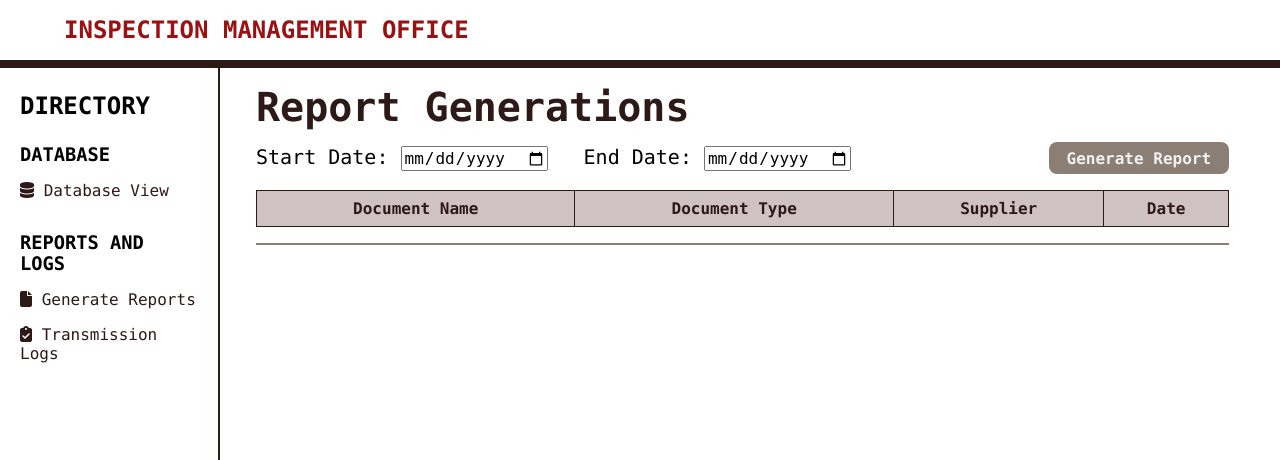
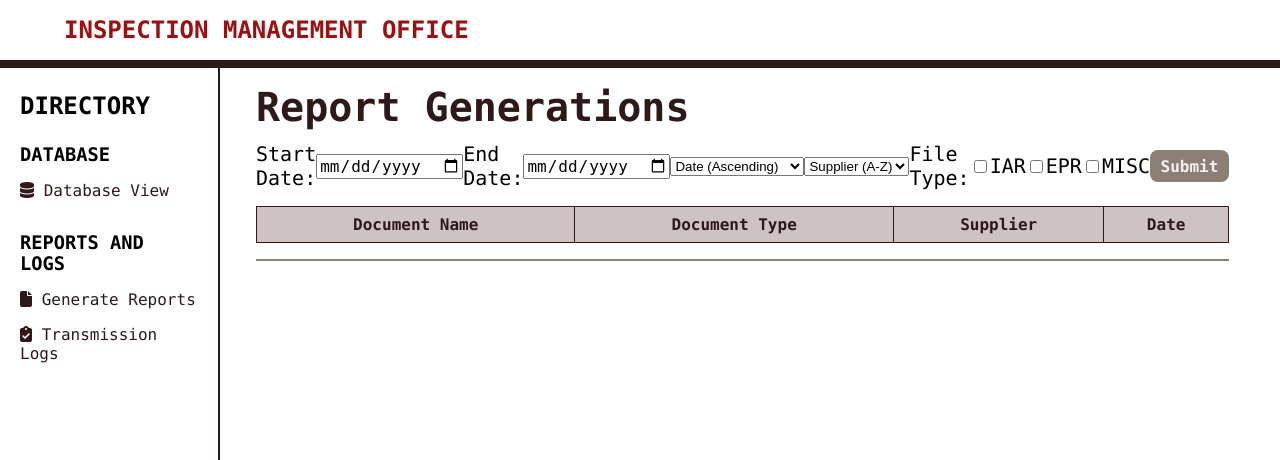
Before and after one commit to mglgnzlz/imodocubase, a Django app: a page that uses IMO_Doba/dobaMainApp/templates/dobaMainPage/base.html in a window 1280 px wide. Shown: the top 460 px of the page. Run offline with Django 5.2, Linux system fonts and the light colour scheme; lists and menus that the app fills with data are empty.

Commit message:
[Feature] Pagination is implemented in Report Generation. Sorting to be improved, only sorts in first page, then loses parameters when switching pages.

```diff
--- a/IMO_Doba/dobaMainApp/templates/dobaMainPage/base.html
+++ b/IMO_Doba/dobaMainApp/templates/dobaMainPage/base.html
@@ -1,15 +1,11 @@
 <!DOCTYPE html>
 <html>
-  <link
-    rel="stylesheet"
-    type="text/css"
-    href="/static/frontpage.css" />
-  <link
-    rel="stylesheet"
-    href="https://cdnjs.cloudflare.com/ajax/libs/font-awesome/6.5.1/css/all.min.css"
+<link rel="stylesheet" type="text/css" href="/static/frontpage.css" />
+<link rel="stylesheet" href="https://cdnjs.cloudflare.com/ajax/libs/font-awesome/6.5.1/css/all.min.css"
   integrity="sha512-DTOQO9RWCH3ppGqcWaEA1BIZOC6xxalwEsw9c2QQeAIftl+Vegovlnee1c9QX4TctnWMn13TZye+giMm8e2LwA=="
-    crossorigin="anonymous"
-    referrerpolicy="no-referrer" />
+  crossorigin="anonymous" referrerpolicy="no-referrer" />
+<script src="https://ajax.googleapis.com/ajax/libs/jquery/3.5.1/jquery.min.js"></script>
+
 
 <body>
   <div class="topnav">
@@ -19,24 +15,13 @@
   <div class="sidebar">
     <h2>DIRECTORY</h2>
     <h3>DATABASE</h3>
-      <a
-        href="{% url 'doc_update' %}"
-        class="button"
-        ><i class="fa-solid fa-database"></i> Database View</a
-      >
+    <a href="{% url 'doc_update' %}" class="button"><i class="fa-solid fa-database"></i> Database View</a>
     <h3>REPORTS AND LOGS</h6>
-      <a
-        href="{% url 'rep_gen' %}"
-        class="button"
-        ><i class="fa-solid fa-file"></i> Generate Reports</a
-      >
-      <a
-        href="{% url 'translogs' %}"
-        class="button"
-        ><i class="fa-solid fa-clipboard-check"></i> Transmission Logs</a
-      >
+      <a href="{% url 'rep_gen' %}" class="button"><i class="fa-solid fa-file"></i> Generate Reports</a>
+      <a href="{% url 'translogs' %}" class="button"><i class="fa-solid fa-clipboard-check"></i> Transmission Logs</a>
   </div>
 
   <div class="content_section">{% block content %} {% endblock %}</div>
 </body>
+
 </html>
--- a/IMO_Doba/dobaMainApp/templates/dobaMainPage/repgeny.html
+++ b/IMO_Doba/dobaMainApp/templates/dobaMainPage/repgeny.html
@@ -1,26 +1,41 @@
 {% extends 'dobaMainPage/base.html' %} {% block content %}
+
+
 
 <div class="table_section">
   <h1>Report Generations</h1>
-  <form
-    method="post"
-    action="{% url 'rep_gen' %}">
-    {% csrf_token %}
-    <div>
+
+  <div class="filter_section">
+    <form action="{% url 'rep_gen' %}" method="GET">
+      <!-- Date inputs... -->
       <label for="start_date">Start Date:</label>
-      <input
-        type="date"
-        id="start_date"
-        name="start_date" />
+      <input type="date" id="start_date" name="start_date" />
       <label for="end_date">End Date:</label>
-      <input
-        type="date"
-        id="end_date"
-        name="end_date" />
-    </div>
+      <input type="date" id="end_date" name="end_date" />
 
-    <button type="submit">Generate Report</button>
-  </form>
+      <!-- Sorting and filtering inputs... -->
+      <select name="sort-date">
+        <option value="ascending">Date (Ascending)</option>
+        <option value="descending">Date (Descending)</option>
+      </select>
+      <select name="sort-supplier">
+        <option value="asc">Supplier (A-Z)</option>
+        <option value="desc">Supplier (Z-A)</option>
+      </select>
+      <label for="file-type">File Type:</label>
+      <input type="checkbox" id="iar" name="file-type" value="IAR">
+      <label for="iar">IAR</label>
+      <input type="checkbox" id="epr" name="file-type" value="EPR">
+      <label for="epr">EPR</label>
+      <input type="checkbox" id="misc" name="file-type" value="MISC">
+      <label for="misc">MISC</label>
+
+      <!-- Submit button -->
+      <button type="submit">Submit</button>
+    </form>
+  </div>
+
+
 
   <table>
     <thead>
@@ -32,7 +47,7 @@
       </tr>
     </thead>
     <tbody>
-      {% for document in queryset %}
+      {% for document in page_obj %}
       <tr>
         <td>{{ document.document_name }}</td>
         <td>{{ document.document_type }}</td>
@@ -44,9 +59,65 @@
   </table>
 </div>
 
+
+<div class="pagination">
+  <ul class="page">
+    {% if page_obj.has_previous %}
+    <a href="?page=1&start_date={{ start_date }}&end_date={{ end_date }}&sort-date={{ sort_date }}&sort-supplier={{ sort_supplier }}{% for type in file_type %}&file-type={{ type }}{% endfor %}">
+      <li>FIRST</li>
+    </a>
+    {% endif %}
+    {% for i in page_obj.paginator.page_range %}
+      {% if page_obj.number == i %}
+        <a href="?page={{ i }}&start_date={{ start_date }}&end_date={{ end_date }}&sort-date={{ sort_date }}&sort-supplier={{ sort_supplier }}{% for type in file_type %}&file-type={{ type }}{% endfor %}" class="active">
+          <li>{{ i }}</li>
+        </a>
+      {% elif i > page_obj.number|add:"-3" and i < page_obj.number|add:"3" %}
+        <a href="?page={{ i }}&start_date={{ start_date }}&end_date={{ end_date }}&sort-date={{ sort_date }}&sort-supplier={{ sort_supplier }}{% for type in file_type %}&file-type={{ type }}{% endfor %}">
+          <li>{{ i }}</li>
+        </a>
+      {% endif %}
+    {% endfor %}
+    {% if page_obj.has_next %}
+    <a href="?page={{ page_obj.paginator.num_pages }}&start_date={{ start_date }}&end_date={{ end_date }}&sort-date={{ sort_date }}&sort-supplier={{ sort_supplier }}{% for type in file_type %}&file-type={{ type }}{% endfor %}">
+      <li>LAST</li>
+    </a>
+    {% endif %}
+  </ul>
+</div>
+
+
+
+
+
+
 {% if error_message %}
 <script>
   var errorMessage = "{{ error_message|escapejs }}";
   alert(errorMessage);
 </script>
 {% endif %} {% endblock %}
+
+
+<script>
+  $(document).ready(function() {
+  // Check if there's any data in the local storage and set the form values
+  if(localStorage.getItem('start_date')) {
+    $('#start_date').val(localStorage.getItem('start_date'));
+  }
+  if(localStorage.getItem('end_date')) {
+    $('#end_date').val(localStorage.getItem('end_date'));
+  }
+  if(localStorage.getItem('file_type')) {
+    $('#file_type').val(localStorage.getItem('file_type'));
+  }
+
+  // When the form is submitted, store the form data in the local storage
+  $('form').on('submit', function() {
+    localStorage.setItem('start_date', $('#start_date').val());
+    localStorage.setItem('end_date', $('#end_date').val());
+    localStorage.setItem('file_type', $('#file_type').val());
+  });
+});
+
+</script>
--- a/IMO_Doba/dobaMainApp/views.py
+++ b/IMO_Doba/dobaMainApp/views.py
@@ -69,25 +69,61 @@ def rep_gen(request):
     start_date = None
     queryset = None
     end_date = None
+    date_order = ''
+    supplier_order = ''
 
     try:
 
-        if request.method == 'POST':
-            start_date = request.POST.get('start_date')
-            end_date = request.POST.get('end_date')
+        sort_date = request.GET.get('sort-date', None)
+        sort_supplier = request.GET.get('sort-supplier', None)
+        file_type = request.GET.getlist('file-type')
+        start_date = request.GET.get('start_date')
+        end_date = request.GET.get('end_date')
+
+    # If no sorting or filtering parameters are provided, return all documents
+        if not sort_date and not sort_supplier and not file_type:
+            documents = Document.objects.all()
+        else:
+            # Determine the sorting order
+            date_order = '-' if sort_date == 'descending' else ''
+            supplier_order = '-' if sort_supplier == 'desc' else ''
+
+        # Filter and sort the documents
+        if 'MISC' in file_type:
+            file_type.remove('MISC')
+            documents = Document.objects.exclude(document_type__in=file_type)
+        else:
+            documents = Document.objects.filter(document_type__in=file_type)
+
+        documents = documents.order_by(f'{date_order}date', f'{supplier_order}supplier')
 
             # Perform query to retrieve data based on date range
-            queryset = Document.objects.filter(
+        queryset = Document.objects.filter(
                 date__range=[start_date, end_date])
 
-            # Return response (render report template or return data as JSON/XML)
-            return render(request, 'dobaMainPage/repgeny.html', {'queryset': queryset})
+        print(queryset)
+
+            # Set up pagination
+        paginator = Paginator(queryset, 10)  # Show 10 documents per page
+        page_number = request.GET.get('page')
+        page_obj = paginator.get_page(page_number)
+
+
+        context = {
+            'page_obj': page_obj,
+            'sort_date': sort_date,
+            'sort_supplier': sort_supplier,
+            'file_type': ['IAR', 'EPR', 'MISC'],
+            'start_date': start_date,
+            'end_date': end_date,
+        }
+
+        return render(request, 'dobaMainPage/repgeny.html', context)
 
     except Exception as e:
         error_message = "An error occurred: " + str(e)
         return render(request, 'dobaMainPage/repgeny.html', {'error_message': error_message})
 
-    return render(request, 'dobaMainPage/repgeny.html', {'queryset': queryset})
 
 
 def download_document(request, document_id):
```
Lines whose indentation alone changed are shown as unchanged.
